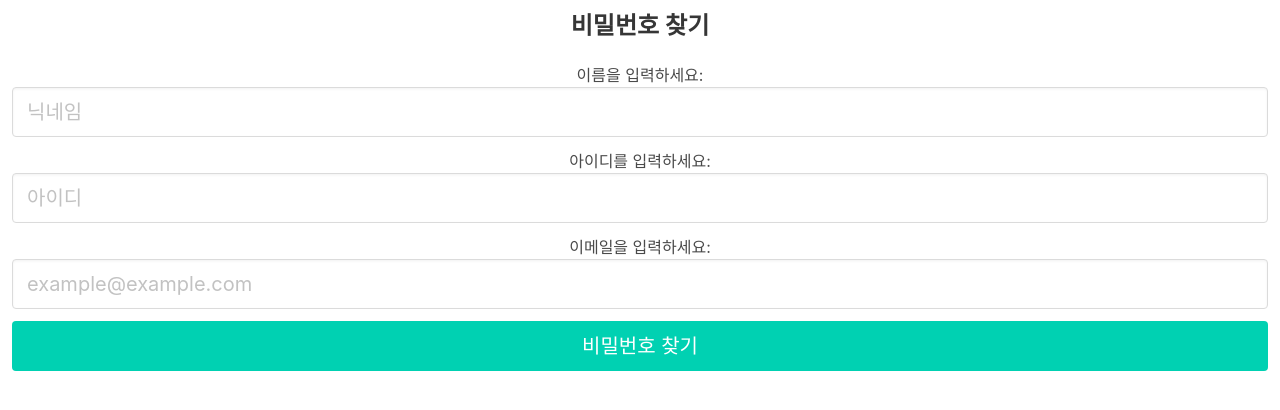
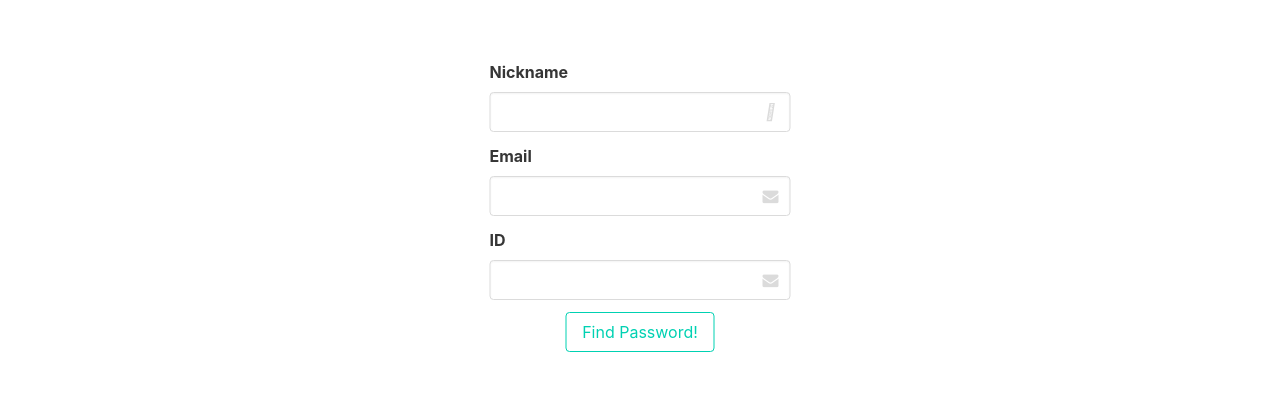
Before and after one commit to dpajddl/miniproject_66, a Django app: page /meal/findpw/ in a window 1280 px wide. Shown: the top 410 px of the page. Run offline with Django 3.2, Linux system fonts and the light colour scheme; some libraries are stand-ins or nearby versions.

Commit message:
CSS 수정

```diff
--- a/meal/templates/meal/findpw.html
+++ b/meal/templates/meal/findpw.html
@@ -1,52 +1,63 @@
 <!DOCTYPE html>
-<html lang="en">
+<html>
   <head>
-        <meta charset="UTF-8">
+    <meta charset="utf-8">
     <meta name="viewport" content="width=device-width, initial-scale=1.0">
-        <title>Document</title>
-        <link rel="stylesheet" href="https://cdn.jsdelivr.net/npm/bulma@0.8.0/css/bulma.min.css">
+    <link rel="icon" href="assets/img/logo_r_resumme.png" type="image/x-icon" />
+    <title>Sign Up</title>
+    <script src="assets/js/particles.js"></script>
+    <script src="assets/js/main.js"></script>
+    <link rel="stylesheet" href="https://maxcdn.bootstrapcdn.com/font-awesome/4.7.0/css/font-awesome.min.css">
+    <link rel="stylesheet" href="https://cdnjs.cloudflare.com/ajax/libs/bulma/0.5.3/css/bulma.min.css">
+    <meta name="viewport" content="width=device-width, initial-scale=1.0, maximum-scale=1, user-scalable=0">
+    <link rel="stylesheet" href="assets/css/main.css">
   </head>
   <body>
     <style>
-        .cloumn :hover {
-            color: #294d6b;
-            background: #4f8aba;
-            box-shadow: 0 1px 0 rgba(255, 255, 255, 0.1), inset 0 0 10px rgba(255, 255, 255, 0.1);
-            }
-        .column :active {
-            color: #294d6b;
-            background: #427aa9;
-            box-shadow: 0 1px 0 rgba(255, 255, 255, 0.1), inset 0 0 5px rgba(0, 0, 0, 0.2);
-            }
-        .column :focus {
-            color: #294d6b;
-            background: #4f8aba;
-            box-shadow: 0 1px 0 rgba(255, 255, 255, 0.1), inset 0 0 10px rgba(255, 255, 255, 0.1);
-        }
+        .section { position: absolute; left: 50%; transform: translateX(-50%); }
     </style>
-    <section class="hero">
-        <div class="column right has-text-centered">
-            <h1 class="title is-4">비밀번호 찾기</h1>
     <form>
       {% csrf_token %}
+      <div class="login column is-4 ">
+        <section class="section">
           <div class="field">
-                <div class="control">
-                    이름을 입력하세요: <input class="input is-medium" type="text" placeholder="닉네임" id = "findpw_name">
+            <label class="label">Nickname</label>
+            <div class="control has-icons-right">
+              <input class="input" type="text" id = "signup_nick">
+              <span class="icon is-small is-right">
+                <i class="fab fa-github"></i>
+              </span>
             </div>
           </div>
+
           <div class="field">
-                <div class="control">
-                    아이디를 입력하세요: <input class="input is-medium" type="text" placeholder="아이디" id = "findpw_id">
+            <label class="label">Email</label>
+            <div class="control has-icons-right">
+              <input class="input" type="text" id = "signup_email">
+              <span class="icon is-small is-right">
+                <i class="fa fa-envelope"></i>
+              </span>
             </div>
           </div>
+
           <div class="field">
-                <div class="control">
-                  이메일을 입력하세요: <input class="input is-medium" type="text" placeholder="example@example.com" id = "findpw_email">
+            <label class="label">ID</label>
+            <div class="control has-icons-right">
+              <input class="input" type="text" id = "signup_email">
+              <span class="icon is-small is-right">
+                <i class="fa fa-envelope"></i>
+              </span>
             </div>
           </div>
-              <a id = loginbtn class="button is-block is-primary is-fullwidth is-medium">비밀번호 찾기</a>
-            </form>
+          <div class="has-text-centered">
+            <a class="button is-vcentered is-primary is-outlined" id = "findpw_btn">Find Password!</a>
           </div>
         </section>
+      </div>
+      <div id="particles-js" class="interactive-bg column is-8">
+
+      </div>
+    </form>
+    <script src = "http://code.jquery.com/jquery-3.3.1.min.js"></script>
   </body>
 </html>
--- a/meal/templates/meal/index_login.html
+++ b/meal/templates/meal/index_login.html
@@ -41,8 +41,8 @@
                 <br>
                 <a href = '/meal/signup' class="button is-block is-primary is-fullwidth is-medium">Sign Up</a>
                 <br>
-                <a href = '/meal/findid' class="button is-small">아이디 찾기</a>
-                <a href = '/meal/findpw' class="button is-small">비밀번호 찾기</a>
+                <a href = '/meal/findid' class="button is-primary is-small">아이디 찾기</a>
+                <a href = '/meal/findpw' class="button is-primary is-small">비밀번호 찾기</a>
               </form>
             </div>
           </div>
```
Also changed, not shown: meal/templates/meal/findid.html (+34 -28 lines). Lines whose indentation alone changed are shown as unchanged.
